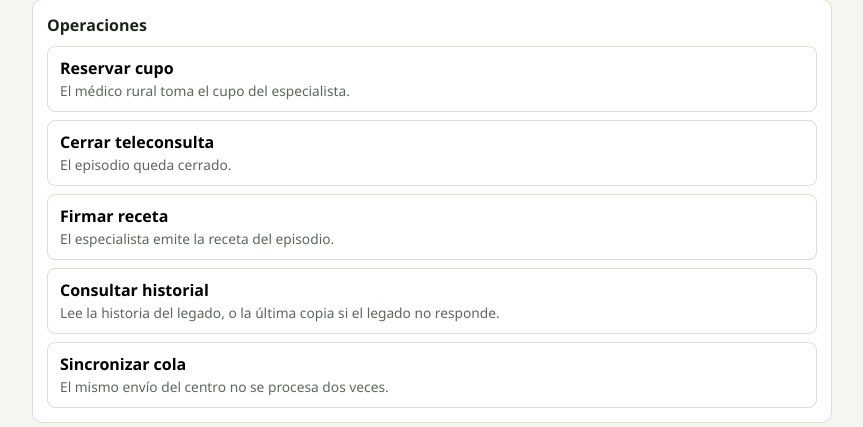
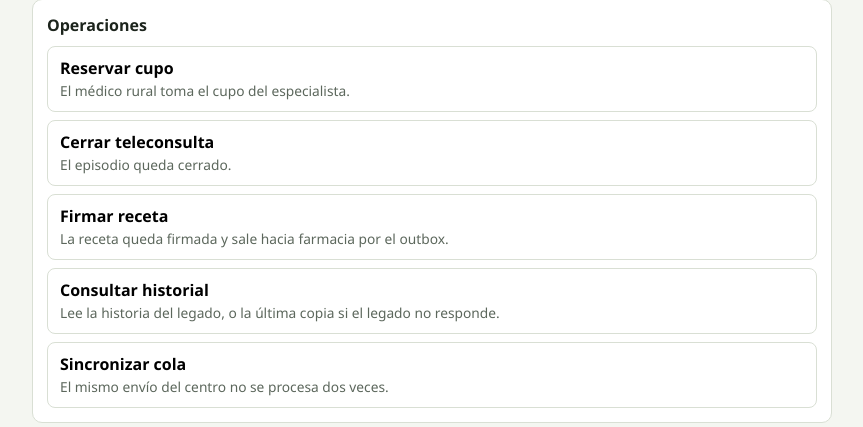
Before and after one commit to rafael5678/digramas_diplomado, a Spring Boot app: page / in a window 1280 px wide. Shown: the part 365-792 px from the top of the page, without its empty margins (208-1071 px from the left). Run offline with Spring Boot 4, Linux system fonts and the light colour scheme.

Commit message:
Say on the local page that a signed prescription leaves through the outbox.
Co-authored-by: Cursor <cursoragent@cursor.com>

```diff
--- a/Taller Spring Boot - Aplicacion/redsalud-app/src/main/resources/static/index.html
+++ b/Taller Spring Boot - Aplicacion/redsalud-app/src/main/resources/static/index.html
@@ -115,7 +115,7 @@
       <div class="acciones">
         <button id="btn-reserva" type="button"><strong>Reservar cupo</strong><span>El médico rural toma el cupo del especialista.</span></button>
         <button id="btn-cierre" type="button"><strong>Cerrar teleconsulta</strong><span>El episodio queda cerrado.</span></button>
-        <button id="btn-receta" type="button"><strong>Firmar receta</strong><span>El especialista emite la receta del episodio.</span></button>
+        <button id="btn-receta" type="button"><strong>Firmar receta</strong><span>La receta queda firmada y sale hacia farmacia por el outbox.</span></button>
         <button id="btn-historial" type="button"><strong>Consultar historial</strong><span>Lee la historia del legado, o la última copia si el legado no responde.</span></button>
         <button id="btn-sync" type="button"><strong>Sincronizar cola</strong><span>El mismo envío del centro no se procesa dos veces.</span></button>
       </div>
```
